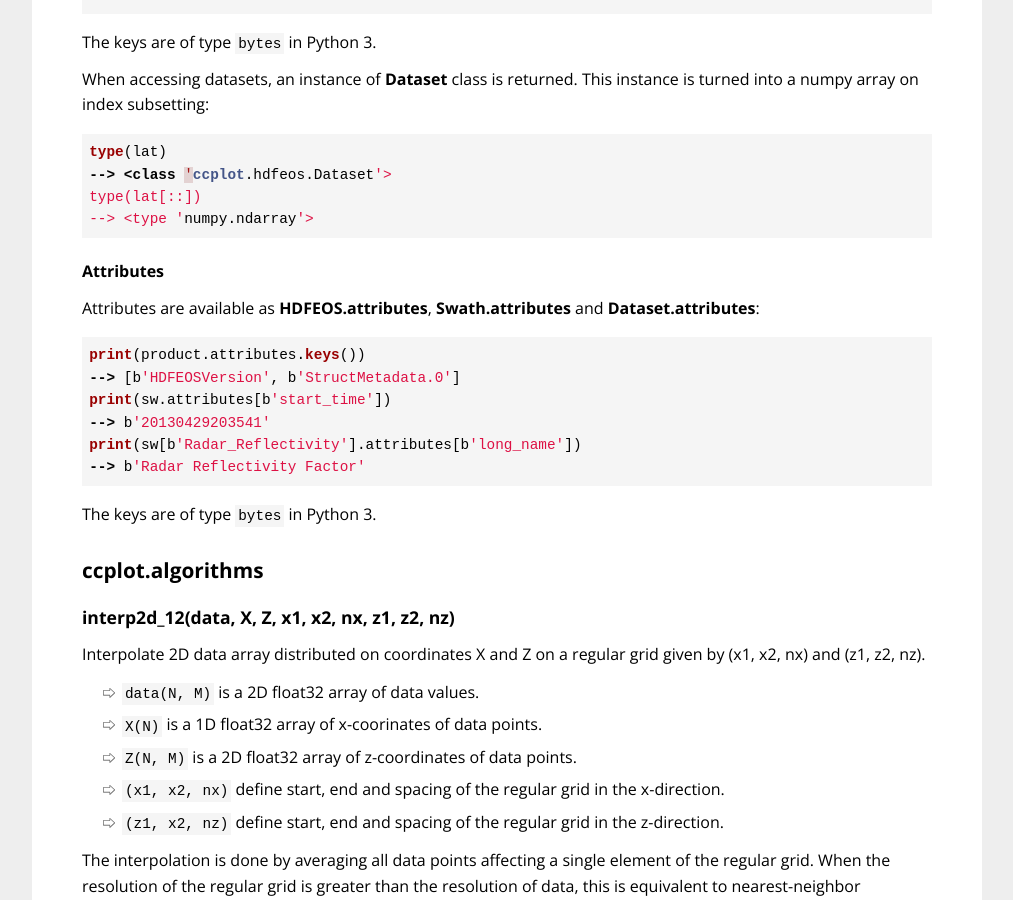
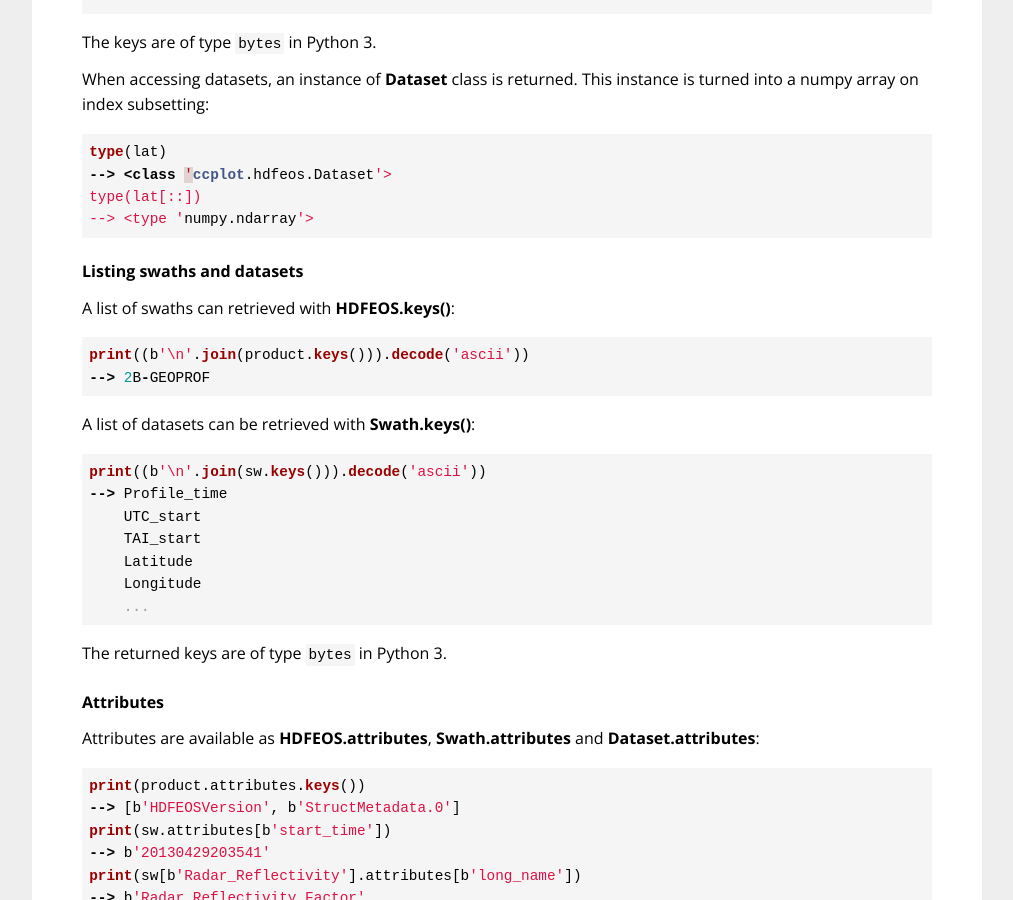
Before and after one commit to peterkuma/ccplot, a Jekyll site: the page built from api/reference/index.md, in a window 1280 px wide and 900 px high, scrolled down 2665 px. Shown: the whole window, without its empty margins (133-1146 px from the left). Built offline with Jekyll 4.4.1, drawn with Linux system fonts in a browser that asks for light colours; some of the changed text lies outside the part shown.

Commit message:
API: Document listing of swaths and datasets

```diff
--- a/api/reference/index.md
+++ b/api/reference/index.md
@@ -73,7 +73,7 @@ print((b'\n'.join(product.keys())).decode('ascii'))
     metadata
 {% endhighlight %}
 
-The returned keys of type `bytes` in Python 3.
+The returned keys are of type `bytes` in Python 3.
 
 #### Attributes
 
@@ -150,6 +150,29 @@ type(lat[::])
 --> <type 'numpy.ndarray'>
 {% endhighlight %}
 
+#### Listing swaths and datasets
+
+A list of swaths can retrieved with **HDFEOS.keys()**:
+
+{% highlight python %}
+print((b'\n'.join(product.keys())).decode('ascii'))
+--> 2B-GEOPROF
+{% endhighlight %}
+
+A list of datasets can be retrieved with **Swath.keys()**:
+
+{% highlight python %}
+print((b'\n'.join(sw.keys())).decode('ascii'))
+--> Profile_time
+    UTC_start
+    TAI_start
+    Latitude
+    Longitude
+    ...
+{% endhighlight %}
+
+The returned keys are of type `bytes` in Python 3.
+
 #### Attributes
 
 Attributes are available as **HDFEOS.attributes**,
```
